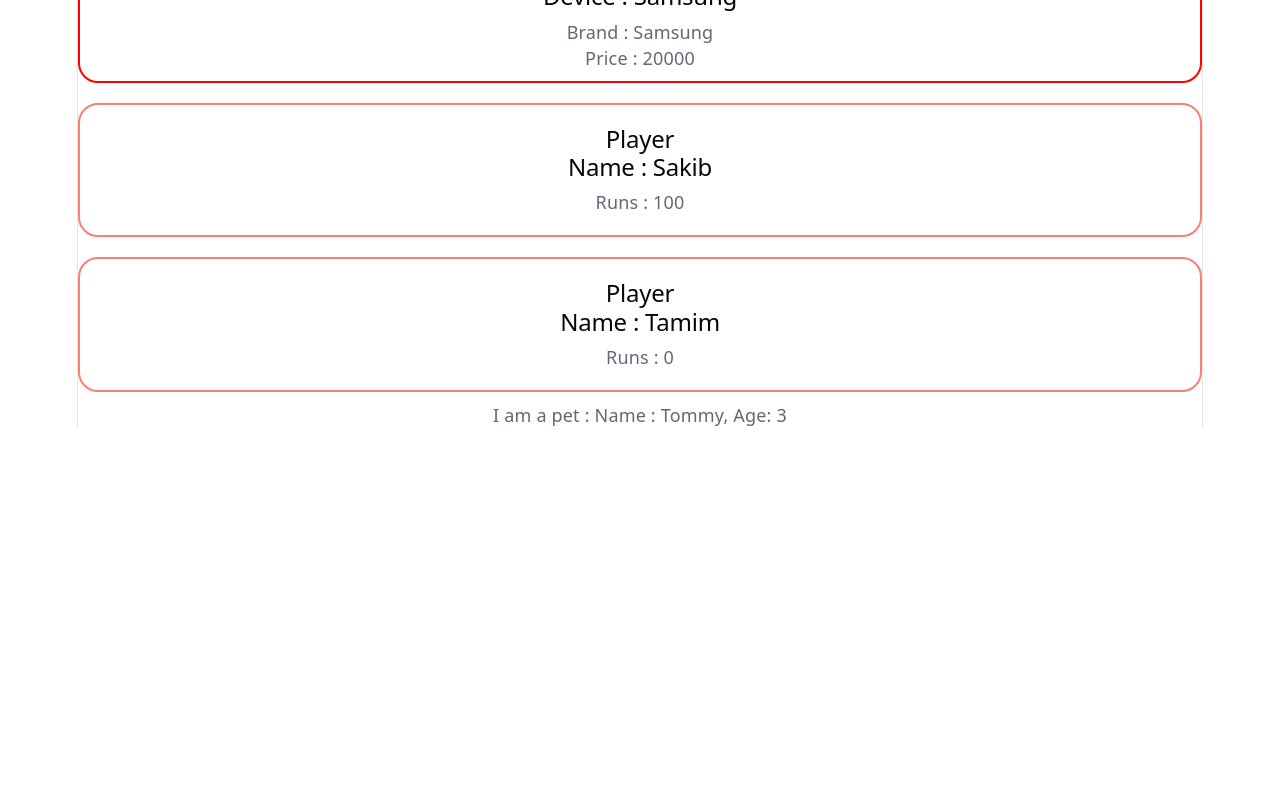
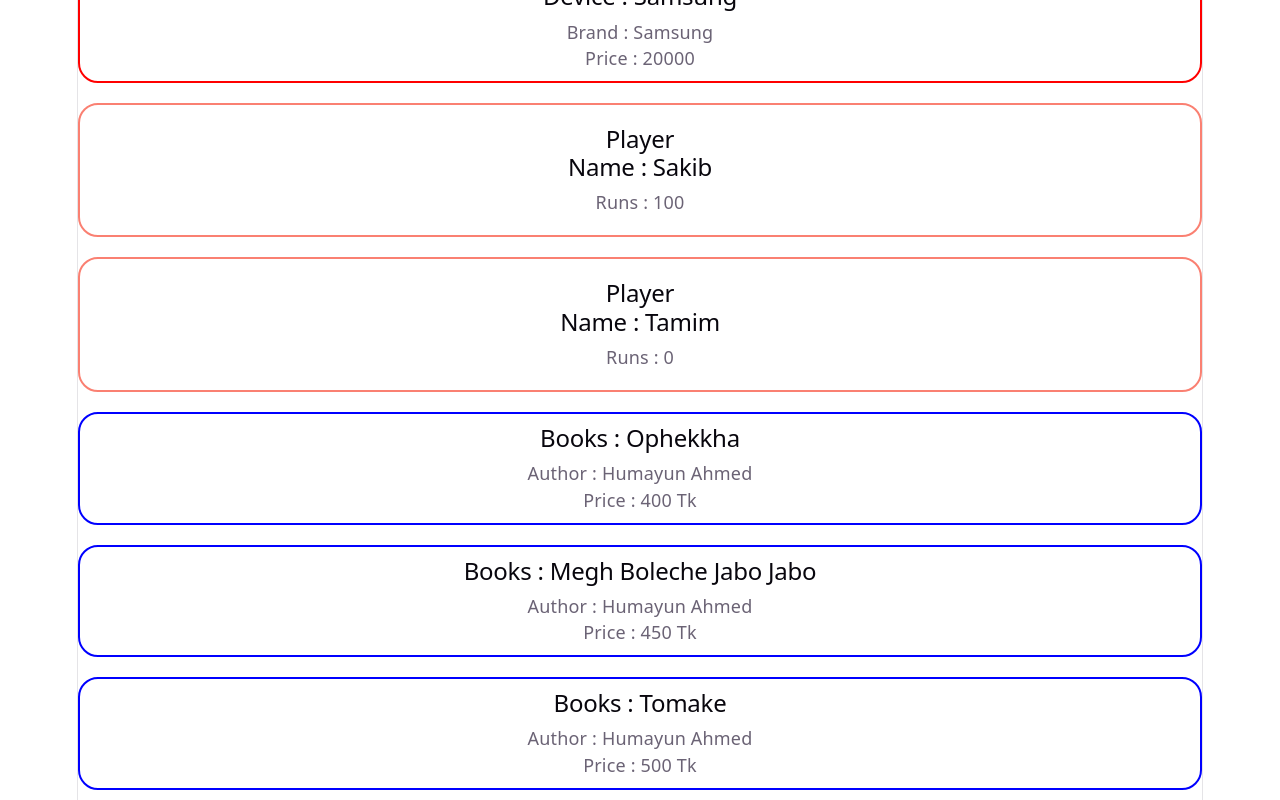
Before and after one commit to limon4reza000/explore-core-react, a React (Vite) app: page / in a window 1280 px wide. Shown: the part 908-1708 px from the top of the page. Before the commit the page ends 1336 px from the top, so only its background shows below. Built offline with nearby package versions, Linux system fonts and the light colour scheme.

Commit message:
added Books component with dynamic style and destructuring

```diff
--- a/src/App.jsx
+++ b/src/App.jsx
@@ -20,8 +20,29 @@
       <Device name="Samsung" brand="Samsung" price={20000}></Device>
       <Player name="Sakib" runs="100"></Player>
       <Player name="Tamim"></Player>
-      <Pet></Pet>
+
+      <Books name="Ophekkha" author="Humayun Ahmed" price="400 Tk"></Books>
+      <Books name="Megh Boleche Jabo Jabo" author="Humayun Ahmed" price="450 Tk"></Books>
+      <Books name="Tomake" author="Humayun Ahmed" price="500 Tk"></Books>
+
+      {/* <Pet></Pet> */}
     </>
+  )
+}
+
+function Books ({name, author, price}){
+  return (
+    <div style = {{
+      border: '2px solid blue',
+      padding: '10px',
+      marginTop: '10px',
+      marginBottom: '10px',
+      borderRadius: '20px',
+    }}>
+      <h2>Books : {name}</h2>
+      <p>Author : {author}</p>
+      <p>Price : {price}</p>
+    </div>
   )
 }
 
@@ -40,8 +61,6 @@
     <p style={personStyle} >I am a person : Name : {name}, Age: {age}</p>
   )
 }
-
-
 
 
 function Student(){
```
